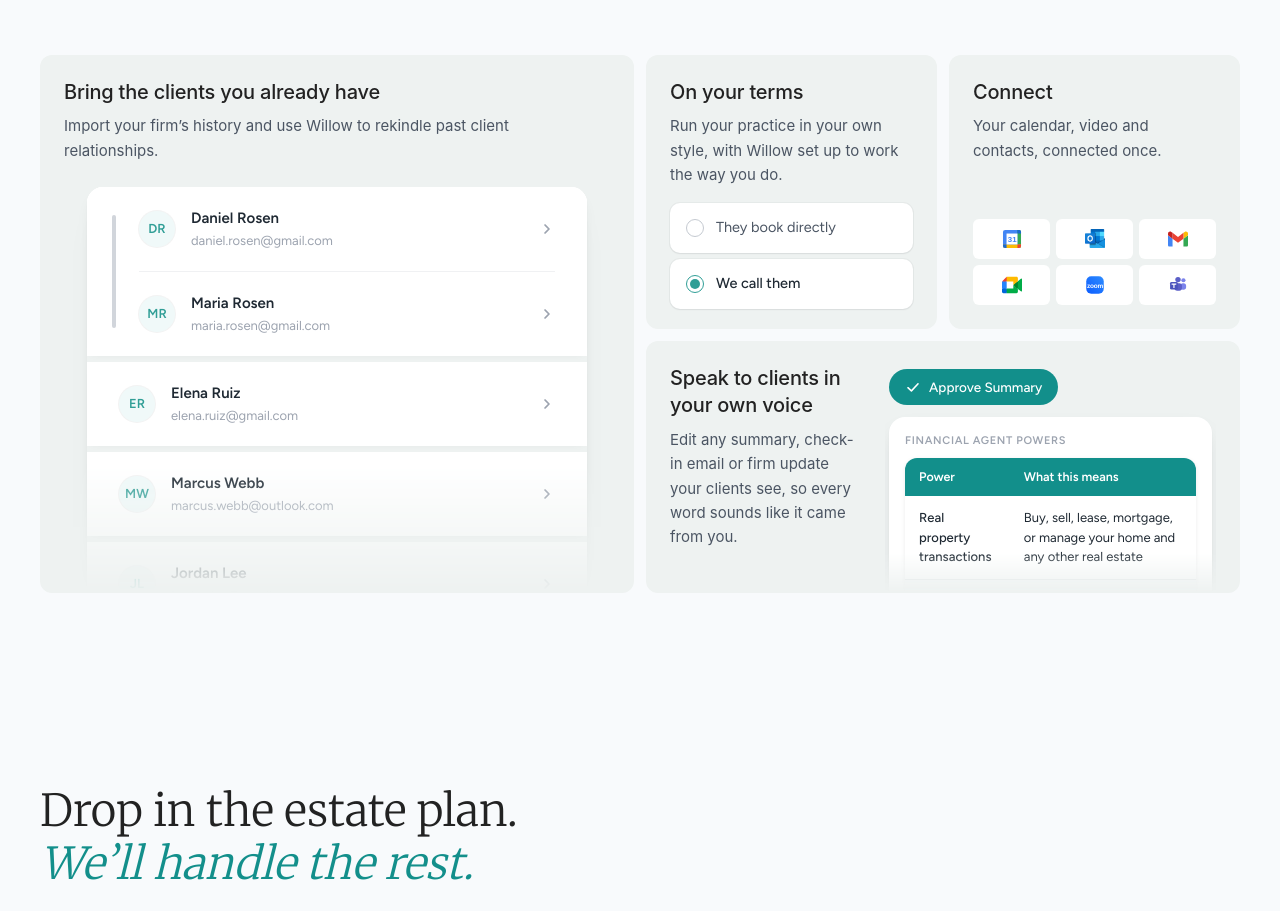
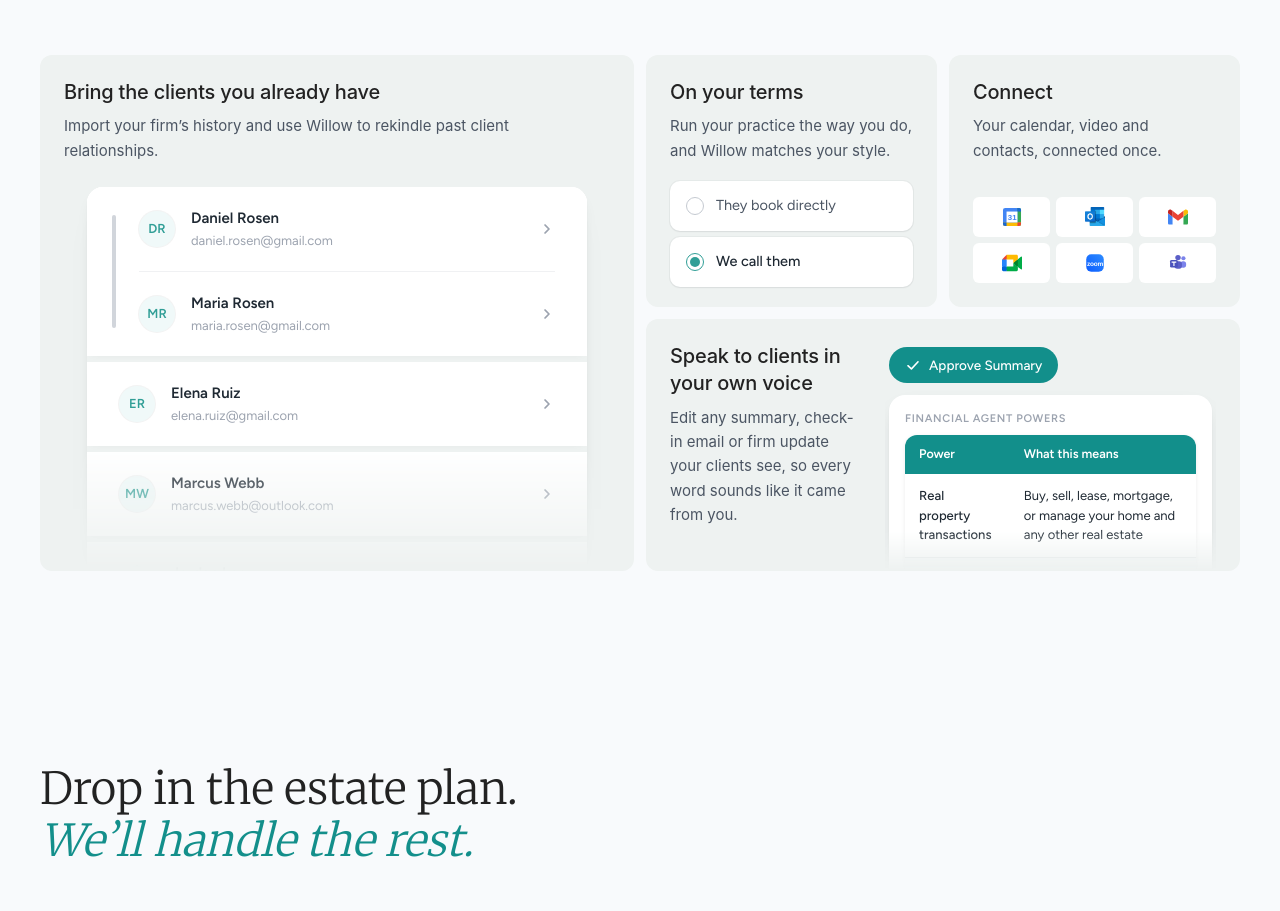
Before and after one commit to Willow-07042002-Inc/landing-page-v, a React (Vite) app: page /platform in a window 1280 px wide. Shown: the part 2623-3534 px from the top of the page. Built offline with nearby package versions, Linux system fonts and the light colour scheme; a web font is replaced by a local one.

Commit message:
Built to work with: On your terms, one light line (Aaron, Nov 25)
Co-Authored-By: Claude Opus 5.5 <noreply@anthropic.com>

```diff
--- a/src/components/site/WhatYouDeliver.tsx
+++ b/src/components/site/WhatYouDeliver.tsx
@@ -478,7 +478,7 @@ const WhatYouDeliver = () => (
 
         <article className={`${TILE} px-6 pt-6 lg:col-span-3`}>
           <TileTitle>On your terms</TileTitle>
-          <TileBody id="follow-up-question">Run your practice in your own style, with Willow set up to work the way you do.</TileBody>
+          <TileBody id="follow-up-question">Run your practice the way you do, and Willow matches your style.</TileBody>
           <div className="mt-auto pb-5 pt-4">
             <FollowUpChoice labelledBy="follow-up-question" />
           </div>
```
